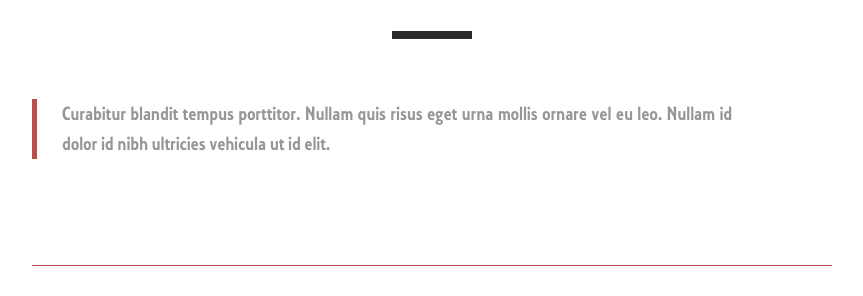
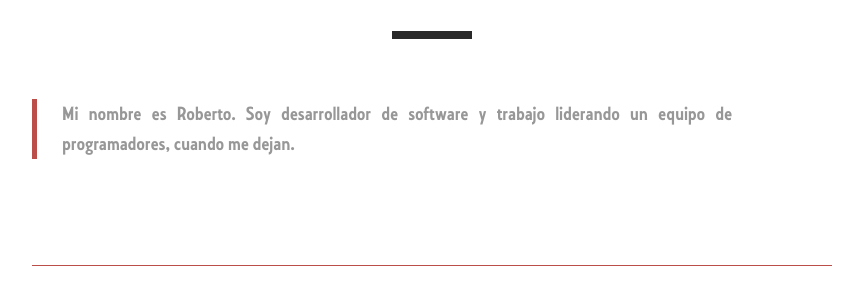
Before and after one commit to Rocmpr/blog, a Jekyll site: the page built from _pages/Acercade.md, in a window 1280 px wide. Shown: the part 218-514 px from the top of the page, without its empty margins (208-1071 px from the left). Built offline with Jekyll 4.4.1, drawn with Linux system fonts in a browser that asks for light colours.

Commit message:
Update Acercade.md

```diff
--- a/_pages/Acercade.md
+++ b/_pages/Acercade.md
@@ -4,4 +4,4 @@ title: "About"
 permalink: /about/
 ---
 
-> Curabitur blandit tempus porttitor. Nullam quis risus eget urna mollis ornare vel eu leo. Nullam id dolor id nibh ultricies vehicula ut id elit.
+> Mi nombre es Roberto. Soy desarrollador de software y trabajo liderando un equipo de programadores, cuando me dejan.
```
